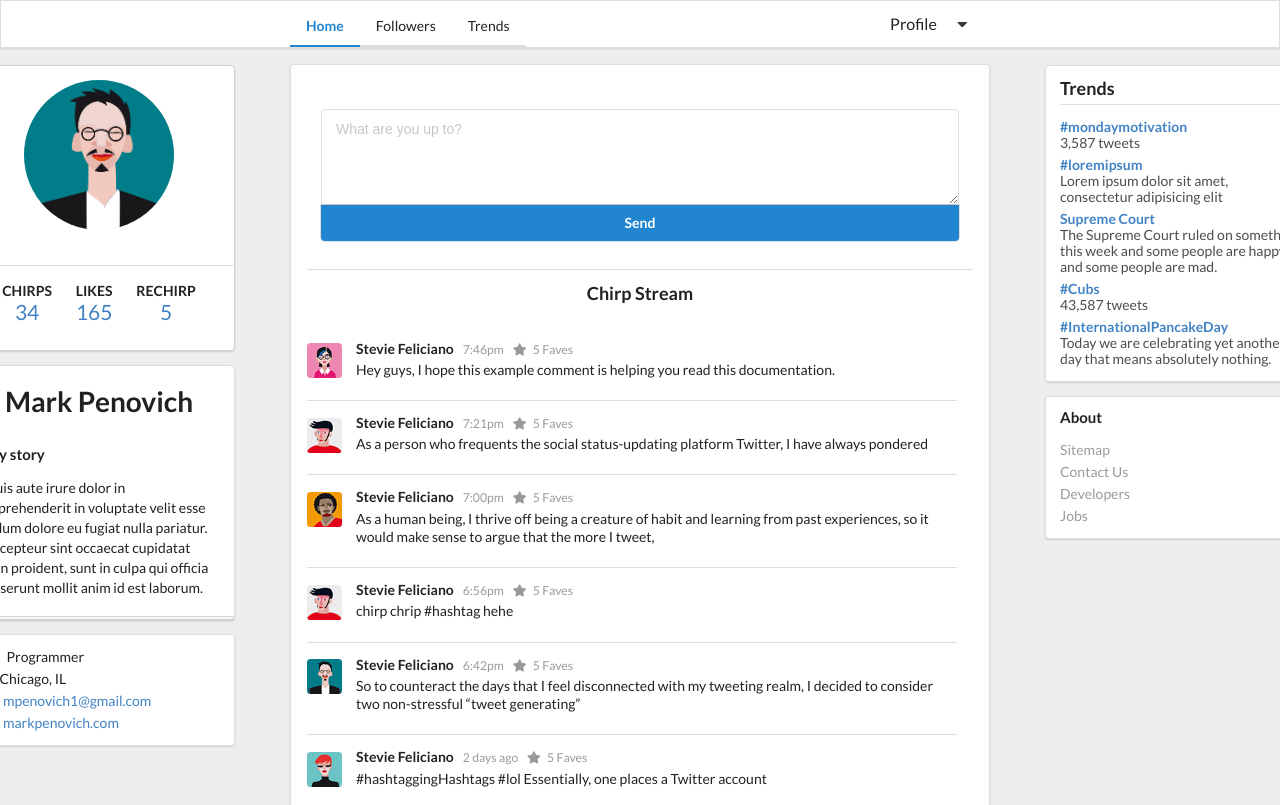
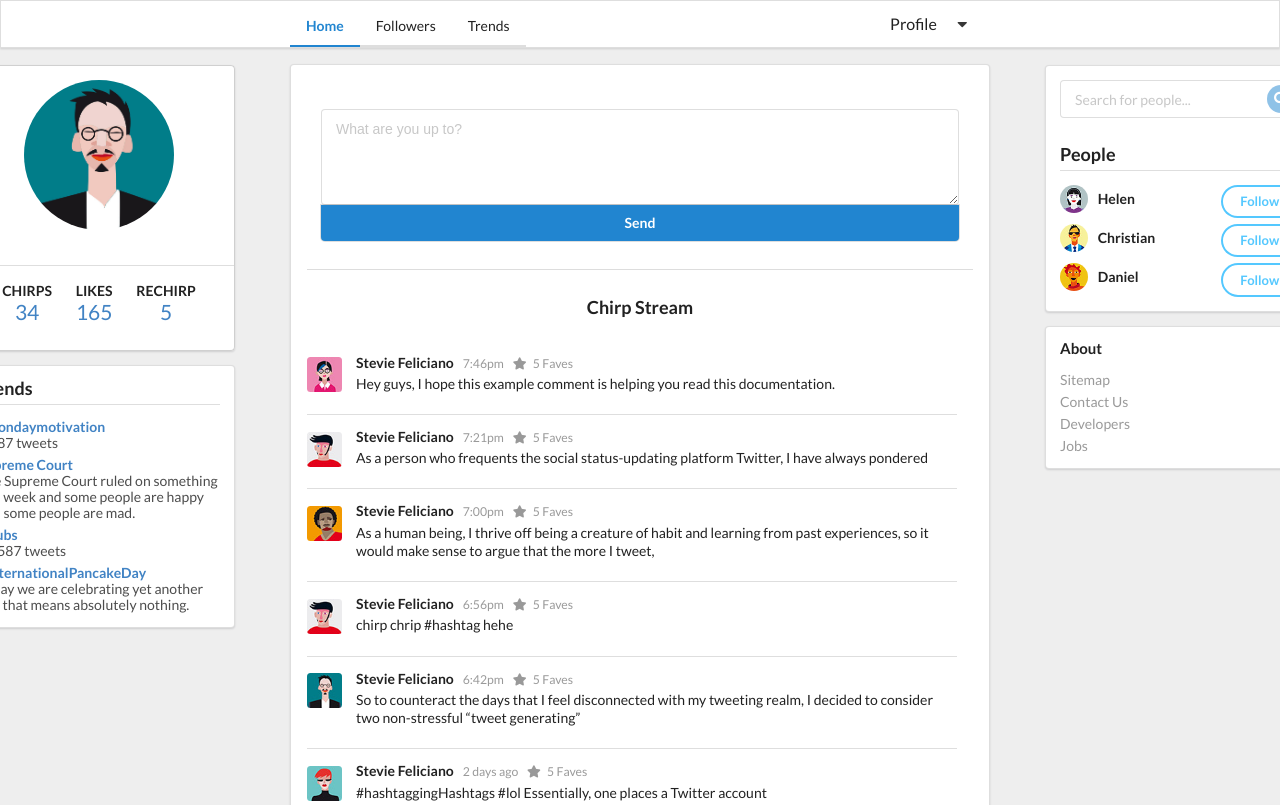
Before and after one commit to markpenovich/SemanticUiClass, a plain HTML site: page SocialMediaHomePage/index.html in a window 1280 px wide. Shown: the top 805 px of the page. Drawn offline with nearby package versions, Linux system fonts and the light colour scheme.

Commit message:
more styling

```diff
--- a/SocialMediaHomePage/index.html
+++ b/SocialMediaHomePage/index.html
@@ -9,7 +9,8 @@
     <title></title>
   </head>
   <body>
-    <!-- a wrapper to give our content margin and animate -->
+    <!-- Wrapper to give our content margin and animate -->
+
     <div class="ui text container segment" style="margin-top: 4em;" id="animate">
 
       <div class="ui fixed menu">
@@ -23,9 +24,8 @@
         </div>
       </div>
 
+        <!-- Left dividng column (rail)-->
 
-      <div class="ui container">
-        <!-- left dividng column (rail)-->
         <div class="ui left rail">
           <div class="ui segments">
             <div class="ui segment">
@@ -59,48 +59,6 @@
             </div>
           </div>
           <div class="ui sticky">
-            <div class="ui stacked padded popup-hover segment">
-              <h2 class="ui centered huge header">
-                <div class="ui tiny header">
-                  Mark Penovich
-                </div>
-              </h2>
-              <h4 class="ui header">My story</h4>
-              <p>Duis aute irure dolor in reprehenderit in voluptate velit esse cillum dolore eu fugiat nulla pariatur. Excepteur sint occaecat cupidatat non proident, sunt in culpa qui officia deserunt mollit anim id est laborum.</p>
-            </div>
-            <div class="ui segment">
-              <div class="ui list popup-hover-target">
-                <div class="item">
-                  <i class="users icon"></i>
-                  <div class="content">
-                    Programmer
-                  </div>
-                </div>
-                <div class="item">
-                  <i class="marker icon"></i>
-                  <div class="content">
-                    Chicago, IL
-                  </div>
-                </div>
-                <div class="item">
-                  <i class="mail icon"></i>
-                  <div class="content">
-                    <a href="mailto:jack@semantic-ui.com">mpenovich1@gmail.com</a>
-                  </div>
-                </div>
-                <div class="item">
-                  <i class="linkify icon"></i>
-                  <div class="content">
-                    <a href="http://www.markpenovich.com">markpenovich.com</a>
-                  </div>
-                </div>
-              </div>
-            </div>
-          </div>
-        </div>
-
-        <!-- right dividing column (rail) -->
-        <div class="ui right rail">
             <div class="ui segment">
               <h3 class="ui dividing header">Trends</h3>
               <div class="ui list">
@@ -108,12 +66,6 @@
                   <a class="header">#mondaymotivation</a>
                   <div class="description">
                     3,587 tweets
-                </div>
-              </div>
-              <div class="item">
-                <a class="header">#loremipsum</a>
-                <div class="description">
-                  Lorem ipsum dolor sit amet, consectetur adipisicing elit
                   </div>
                 </div>
                 <div class="item">
@@ -136,7 +88,48 @@
                 </div>
               </div>
             </div>
-          <div class="ui sticky">
+          </div>
+        </div>
+
+        <!-- Right dividing column (rail) -->
+
+      <div class="ui right rail">
+        <div class="ui segment">
+          <div class="ui fluid icon input">
+            <input type="text" placeholder="Search for people...">
+            <i class="inverted circular search link icon blue"></i>
+          </div>
+          <h3 class="ui dividing header">People</h3>
+          <div class="ui middle aligned list">
+            <div class="item">
+              <img class="ui avatar image" src="images/avatar/small/helen.jpg">
+              <div class="content">
+                <div class="header">Helen</div>
+              </div>
+              <div class="right floated content">
+                <div class="ui small button blue circular inverted">Follow</div>
+              </div>
+            </div>
+            <div class="item">
+              <img class="ui avatar image" src="images/avatar/small/christian.jpg">
+              <div class="content">
+                <div class="header">Christian</div>
+              </div>
+              <div class="right floated content">
+                <div class="ui small button blue circular inverted">Follow</div>
+              </div>
+            </div>
+            <div class="item">
+              <img class="ui avatar image" src="images/avatar/small/daniel.jpg">
+              <div class="content">
+                <div class="header">Daniel</div>
+              </div>
+              <div class="right floated content">
+                <div class="ui small button blue circular inverted">Follow</div>
+              </div>
+            </div>
+          </div>
+        </div>
         <div class="ui segment">
           <h4 class="ui header">About</h4>
           <div class="ui link list">
@@ -147,9 +140,9 @@
            </div>
         </div>
       </div>
-        </div>
 
-        <!-- main content -->
+      <!-- Main content -->
+
       <div class="ui basic segment">
         <form class="ui reply form">
           <div class="field">
@@ -162,9 +155,8 @@
       </div>
 
       <div class="ui divider"></div>
+      <h3 class="ui centered header">Chirp Stream</h3>
 
-        <div class="">
-        <h3 class="ui centered header">Chirp Stream</h3>
       <div class="ui comments">
         <div class="ui vertical segment feed" id="chirp-modal">
           <div class="comment">
@@ -448,8 +440,6 @@
         </div>
       </div>
     </div>
-      </div>
-    </div>
 
 
     <div class="ui modal">
@@ -501,30 +491,11 @@
      animation : 'fade in',
      duration  : 3000
     });
-
-
-    $(document).ready(function() {
-
-
-
-
-
     $('.ui.sticky').sticky({ offset: 50});
-      // $('.popup-hover.segment')
-      //   .popup({
-      //     position : 'right center',
-      //     target   : '.popup-hover-target',
-      //     title    : 'Contact me',
-      //     content  : ''
-      //   });
     $('#chirp-modal').on('click', function() {
       $('.ui.modal').modal('setting', 'transition', 'scale').modal('show');
     });
 
-    });
-
-
-
     </script>
   </body>
 </html>
```
Also changed, not shown: SocialMediaHomePage/followers.html (+7 -1 lines). Lines whose indentation alone changed are shown as unchanged.
